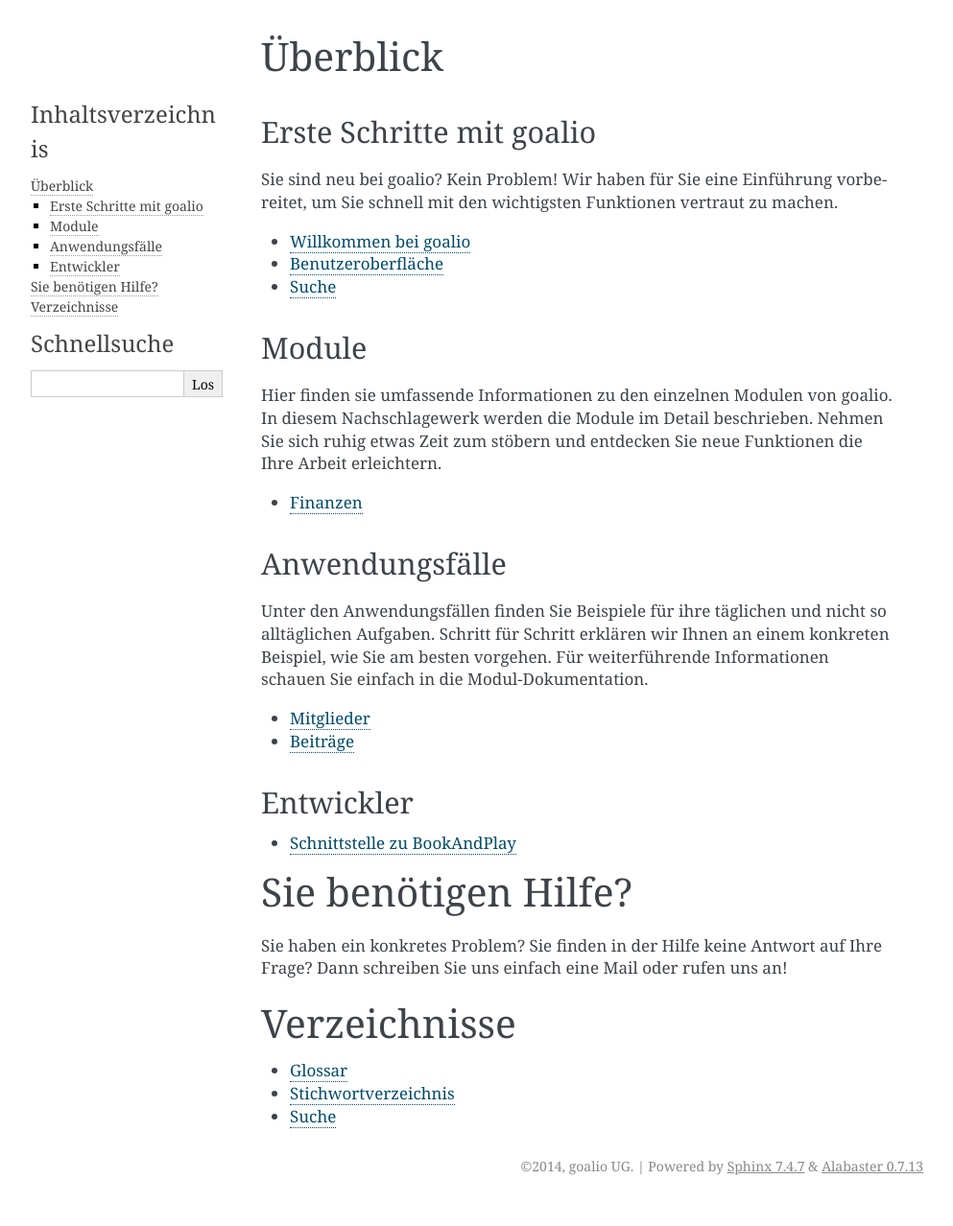
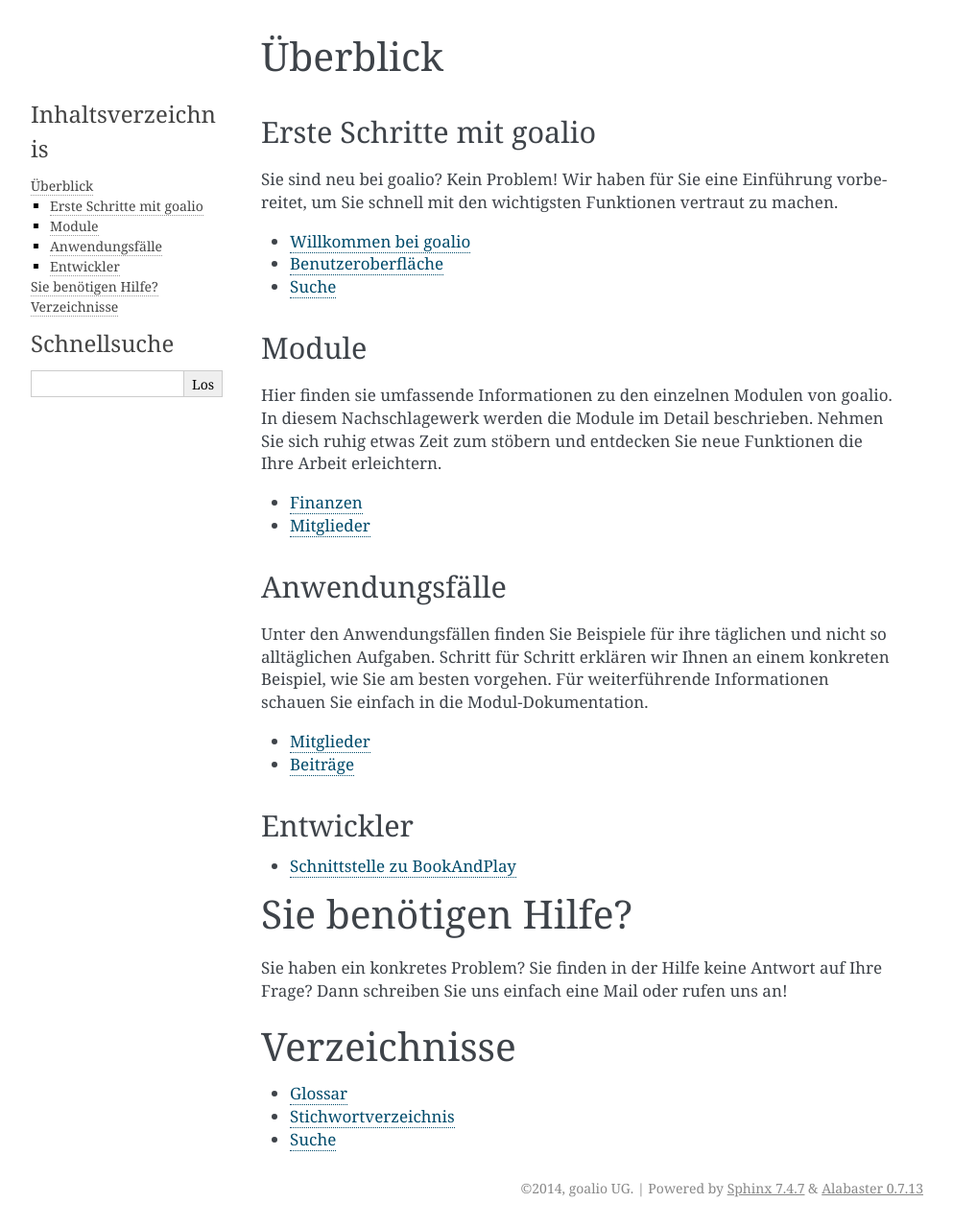
Before and after one commit to goalio/docs, a Sphinx documentation site: the page built from docs/index.rst, in a window 1280 px wide. Shown: the whole page at 96% size, without its empty margins (148-1141 px from the left). Built offline with Sphinx 7.4.7, drawn with Linux system fonts in a browser that asks for light colours; formulas are drawn with MathJax 3; before the commit the page ends 1255 px from its top, so only the background shows below that.

Commit message:
Update index.rst

```diff
--- a/docs/index.rst
+++ b/docs/index.rst
@@ -31,6 +31,7 @@ In diesem Nachschlagewerk werden die Module im Detail beschrieben.
 Nehmen Sie sich ruhig etwas Zeit zum stöbern und entdecken Sie neue Funktionen die Ihre Arbeit erleichtern.
 
 * :doc:`module/finanzen/index`
+* :doc:`module/mitglieder/index`
 
 .. toctree::
    :hidden:
```
